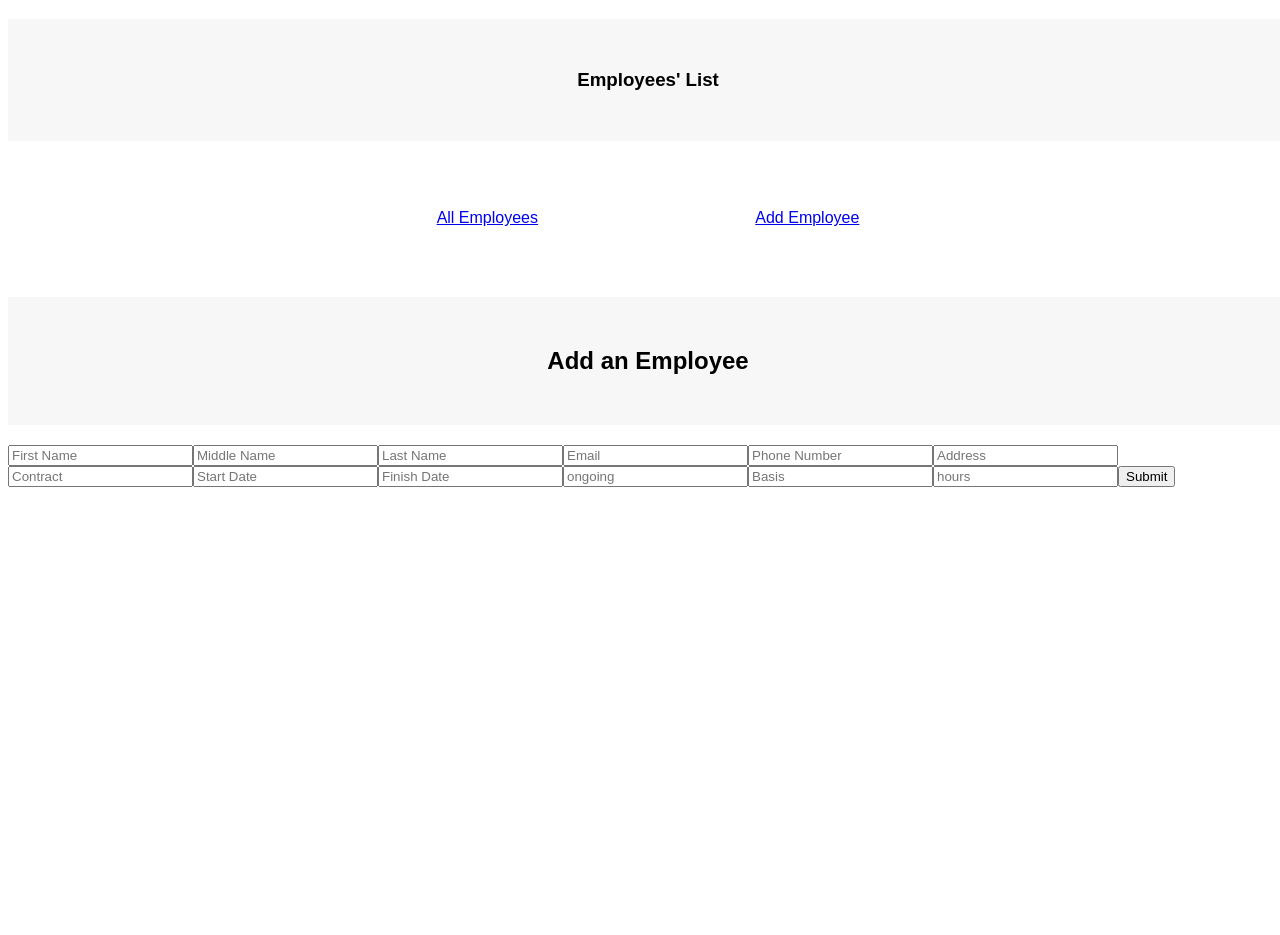
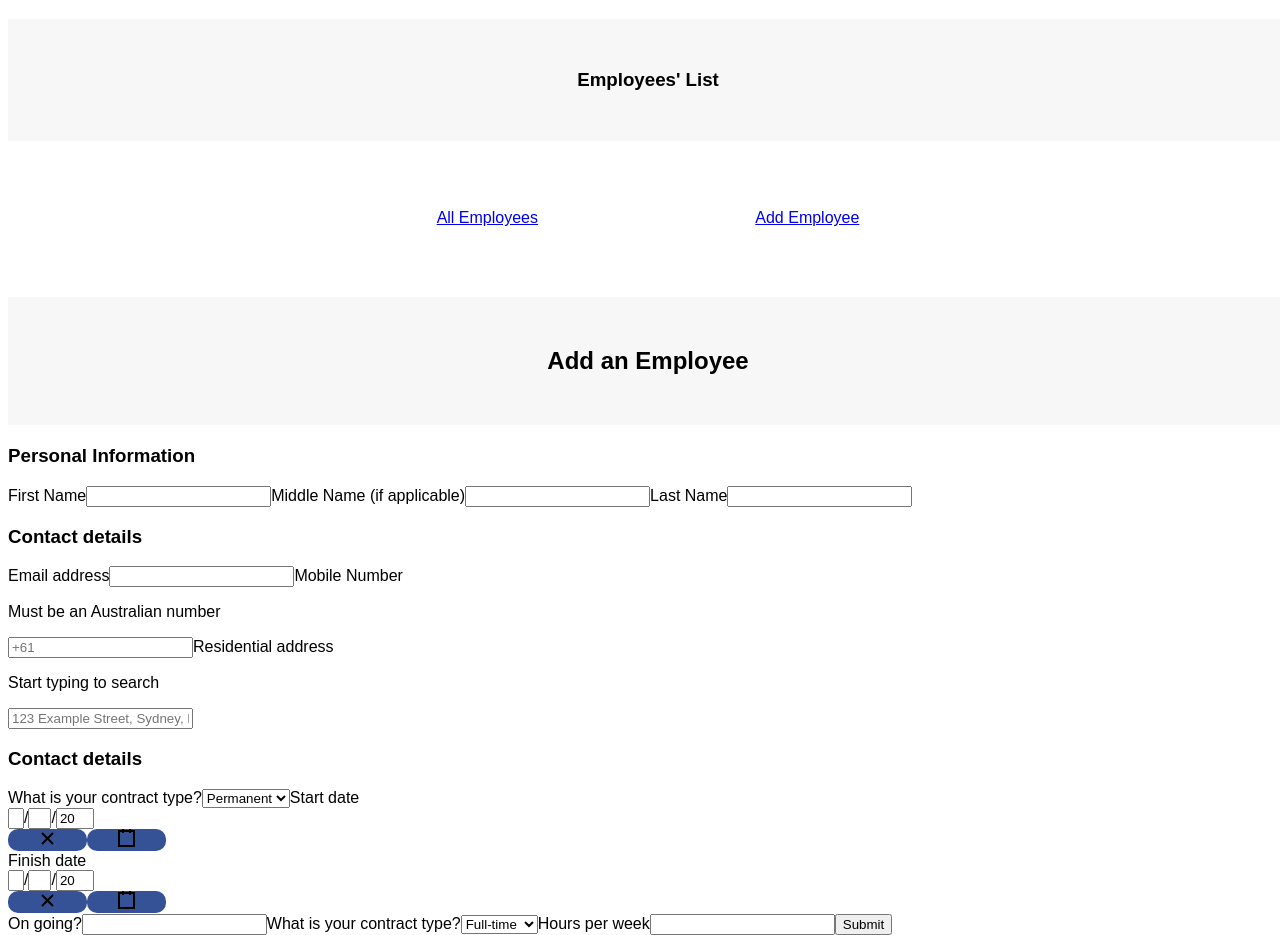
Before and after one commit to litvinova08/employee-creator, a React (Vite) app in the folder employee-creator/employee-creator-frontend/: page /add-employee in a window 1280 px wide. Before the commit the page ends 827 px from the top, so only its background shows below. Built offline with nearby package versions, Linux system fonts and the light colour scheme.

Commit message:
form in createEmployee updated with React hook

```diff
--- a/employee-creator/employee-creator-frontend/package.json
+++ b/employee-creator/employee-creator-frontend/package.json
@@ -21,6 +21,7 @@
   "devDependencies": {
     "@types/cors": "^2.8.13",
     "@types/react": "^18.0.27",
+    "@types/react-datepicker": "^4.8.0",
     "@types/react-dom": "^18.0.10",
     "@vitejs/plugin-react": "^3.1.0",
     "sass": "^1.58.2",
--- a/employee-creator/employee-creator-frontend/src/containers/CreateEmployee/CreateEmployee.tsx
+++ b/employee-creator/employee-creator-frontend/src/containers/CreateEmployee/CreateEmployee.tsx
@@ -1,54 +1,27 @@
 import React from "react";
 import { useState } from "react";
-import { useForm, SubmitHandler } from "react-hook-form";
+import { useForm, Controller, SubmitHandler } from "react-hook-form";
 import styles from "./CreateEmployee.module.scss";
+import DatePicker from "react-date-picker";
 
 const CreateEmployee = () => {
-  const [firstName, setFirstName] = useState("");
-  const [middleName, setMiddleName] = useState("");
-  const [lastName, setLastName] = useState("");
-  const [email, setEmail] = useState("");
-  const [phone, setPhone] = useState("");
-  const [address, setAddress] = useState("");
-  const [contract, setContract] = useState("");
-  const [startDate, setStartDate] = useState("");
-  const [finishDate, setFinishDate] = useState("");
-  const [ongoing, setOngoing] = useState("");
-  const [basis, setBasis] = useState("full-time");
-  const [hours, setHours] = useState("");
+  // const [firstName, setFirstName] = useState("");
+  // const [middleName, setMiddleName] = useState("");
+  // const [lastName, setLastName] = useState("");
+  // const [email, setEmail] = useState("");
+  // const [phone, setPhone] = useState("");
+  // const [address, setAddress] = useState("");
+  // const [contract, setContract] = useState("");
+  // const [startDate, setStartDate] = useState("");
+  // const [finishDate, setFinishDate] = useState("");
+  // const [ongoing, setOngoing] = useState("");
+  // const [basis, setBasis] = useState("full-time");
+  // const [hours, setHours] = useState("");
 
   const [isPending, setIsPending] = useState(false);
 
-  // const handleSubmit = (e) => {
-  //   e.preventDefault();
-  //   const newEmployee = {
-  //     firstName,
-  //     middleName,
-  //     lastName,
-  //     email,
-  //     phone,
-  //     address,
-  //     contract,
-  //     startDate,
-  //     finishDate,
-  //     ongoing,
-  //     basis,
-  //     hours,
-  //   };
-
-  //   setIsPending(true);
-
-  // fetch("http://localhost:8080/employee", {
-  //   method: "POST",
-  //   headers: { "Content-type": "application/json" },
-  //   body: JSON.stringify(newEmployee),
-  // }).then(() => {
-  //   console.log("new employee added");
-  //   setIsPending(false);
-  // });
-  // };/
-
-  const { register, handleSubmit } = useForm();
+  const { register, handleSubmit, control } = useForm();
+  const [value, onChange] = useState(new Date());
 
   return (
     <div>
@@ -66,142 +39,73 @@ const CreateEmployee = () => {
           });
         })}
       >
-        <input {...register("firstName")} placeholder="First Name" />
-        <input {...register("middleName")} placeholder="Middle Name" />
-        <input {...register("lastName")} placeholder="Last Name" />
-        <input {...register("email")} placeholder="Email" />
-        <input {...register("phone")} placeholder="Phone Number" />
-        <input {...register("address")} placeholder="Address" />
-        <input {...register("contract")} placeholder="Contract" />
-        <input {...register("startDate")} placeholder="Start Date" />
-        <input {...register("finishDate")} placeholder="Finish Date" />
-        <input {...register("ongoing")} placeholder="ongoing" />
-        <input {...register("basis")} placeholder="Basis" />
-        <input {...register("hours")} placeholder="hours" />
+        <h3>Personal Information</h3>
+        <label>First Name</label>
+        <input {...register("firstName")} />
+        <label>Middle Name (if applicable)</label>
+        <input {...register("middleName")} />
+        <label>Last Name</label>
+        <input {...register("lastName")} />
+
+        <h3>Contact details</h3>
+        <label>Email address</label>
+        <input {...register("email")} />
+        <label>Mobile Number</label>
+        <p>Must be an Australian number</p>
+        <input {...register("phone")} placeholder="+61" />
+        <label>Residential address</label>
+        <p>Start typing to search</p>
+        <input
+          {...register("address")}
+          placeholder="123 Example Street, Sydney, NSW, 2000"
+        />
+        <h3>Contact details</h3>
+        <label>What is your contract type?</label>
+        <select {...register("contract")}>
+          <option value="permanent">Permanent</option>
+          <option value="contract">Contract</option>
+        </select>
+        <label>Start date</label>
+        <Controller
+          control={control}
+          name="startDate"
+          render={() => <DatePicker onChange={onChange} value={value} />}
+        />
+
+        {/* <input {...register("startDate")}> */}
+        {/* <DatePicker onChange={onChange} value={value} /> */}
+        {/* <DatePicker /> */}
+        {/* </input> */}
+
+        <label>Finish date</label>
+        <Controller
+          control={control}
+          name="finishDate"
+          render={() => <DatePicker onChange={onChange} value={value} />}
+        />
+
+        {/* check box for "ongoing" */}
+        {/* <Controller
+          name="ongoing"
+          control={control}
+          rules={{ required: true }}
+          render={({ field }) => <Checkbox {...field} />}
+        /> */}
+
+        <label>On going?</label>
+        <input {...register("ongoing")} />
+
+        <label>What is your contract type?</label>
+        <select {...register("basis")}>
+          <option value="fullTime">Full-time</option>
+          <option value="partTime">Part-time</option>
+        </select>
+
+        <label>Hours per week</label>
+        <input {...register("hours")} />
 
         <input type="submit" />
       </form>
-
-      {/* <form onSubmit={handleSubmit}>
-        <label>First Name</label>
-        <input
-          type="text"
-          required
-          value={firstName}
-          onChange={(e) => {
-            setFirstName(e.target.value);
-          }}
-        ></input>
-
-        <label>Middle Name</label>
-        <input
-          type="text"
-          // required
-          value={middleName}
-          onChange={(e) => {
-            setMiddleName(e.target.value);
-          }}
-        ></input>
-
-        <label>Last Name</label>
-        <input
-          type="text"
-          required
-          value={lastName}
-          onChange={(e) => {
-            setLastName(e.target.value);
-          }}
-        ></input>
-
-        <label>Email</label>
-        <input
-          type="text"
-          required
-          value={email}
-          onChange={(e) => {
-            setEmail(e.target.value);
-          }}
-        ></input>
-
-        <label>Phone Number</label>
-        <input
-          type="text"
-          required
-          value={phone}
-          onChange={(e) => {
-            setPhone(e.target.value);
-          }}
-        ></input>
-
-        <label>Address</label>
-        <input
-          type="text"
-          required
-          value={address}
-          onChange={(e) => {
-            setAddress(e.target.value);
-          }}
-        ></input>
-
-        <label>Contract</label>
-        <input
-          type="text"
-          required
-          value={contract}
-          onChange={(e) => {
-            setContract(e.target.value);
-          }}
-        ></input>
-
-        <label>Start Date</label>
-        <input
-          type="text"
-          required
-          value={startDate}
-          onChange={(e) => {
-            setStartDate(e.target.value);
-          }}
-        ></input>
-
-        <label>Finish Date</label>
-        <input
-          type="text"
-          required
-          value={finishDate}
-          onChange={(e) => {
-            setFinishDate(e.target.value);
-          }}
-        ></input>
-
-        <label>Ongoing</label>
-        <input
-          type="text"
-          required
-          value={ongoing}
-          onChange={(e) => {
-            setOngoing(e.target.value);
-          }}
-        ></input>
-
-        <label>Basis</label>
-        <select value={basis} onChange={(e) => setBasis(e.target.value)}>
-          <option value="full-time">Full-Time</option>
-          <option value="part-time">Part-Time</option>
-        </select>
-
-        <label>Hours</label>
-        <input
-          type="text"
-          required
-          value={hours}
-          onChange={(e) => {
-            setHours(e.target.value);
-          }}
-        ></input>
-
-        {!isPending && <button>Add Employee</button>}
-        {isPending && <button disabled>Adding new Employee...</button>}
-      </form> */}
     </div>
   );
 };
--- a/employee-creator/employee-creator-frontend/src/containers/EmployeeList/EmployeeList.tsx
+++ b/employee-creator/employee-creator-frontend/src/containers/EmployeeList/EmployeeList.tsx
@@ -1,30 +1,28 @@
 import axios from "axios";
 import React from "react";
 import { useState, useEffect } from "react";
-import { useNavigate } from "react-router-dom";
+import { NavLink, useNavigate } from "react-router-dom";
 import Employee from "../../components/Employee/Employee";
 import styles from "./EmployeeList.module.scss";
 import fetchAllEmployees from "../../services/axios-configure";
 import { useQuery } from "react-query";
 
 const EmployeeList = () => {
+  const navigate = useNavigate();
+  const routeChange = () => {
+    navigate("/add-employee");
+  };
+
   // allEmployees - query key
   const { isLoading, data } = useQuery("allEmployees", fetchAllEmployees);
 
   if (isLoading) return <h2>"Loading..."</h2>;
 
-  // const navigate = useNavigate();
-  // const routeChange = () => {
-  //   const createEmployeePath = "/add-employee";
-  //   navigate(createEmployeePath);
-  // };
-
   return (
     <div>
       <div className={styles.Instructions}>
         <p>Please click on "Edit" to find more details of each employee.</p>
-        {/* <button onClick={routeChange}>Add Employee</button> */}
-        <button>Add Employee</button>
+        <button onClick={routeChange}>Add Employee</button>
       </div>
       {data.map((employee: any) => {
         return <Employee key={employee.id} employee={employee} />;
--- a/employee-creator/employee-creator-frontend/src/services/getOne.tsx
+++ b/employee-creator/employee-creator-frontend/src/services/getOne.tsx
@@ -10,3 +10,11 @@ const fetchEmployee = (id: string) => {
 export const fetchById = (id: string) => {
   return useQuery(["getById", id], () => fetchEmployee(id));
 };
+
+export const deleteById = (id: string) => {
+  return useQuery(["deleteById", id], () => {
+    axios
+      .delete(`http://localhost:8080/employee/${id}`)
+      .then((res) => console.log(res));
+  });
+};
```
Also changed, not shown: employee-creator/employee-creator-frontend/src/components/Employee/Employee.tsx (+5 -4 lines), 1 other file (tests, documents, lock files or other folders).
